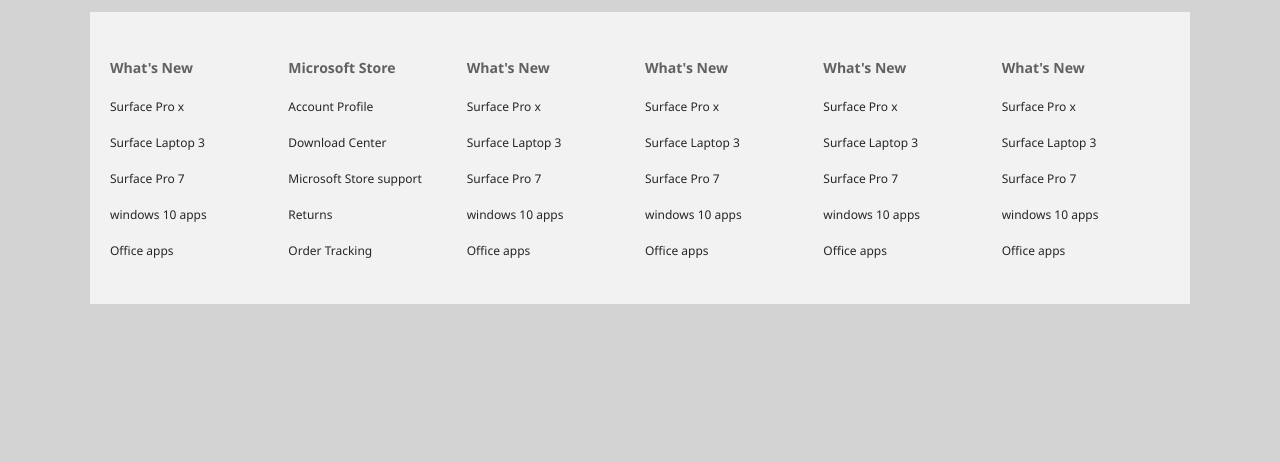
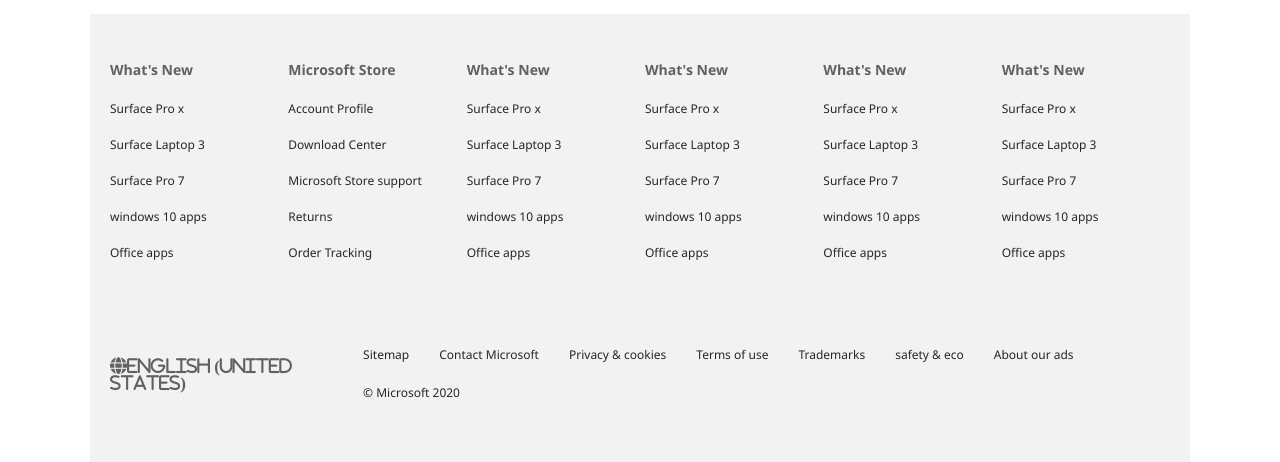
Before and after one commit to Medasele273/ResponsiveWebSite, a plain HTML site: page index.html in a window 1280 px wide. Shown: the part 1934-2396 px from the top of the page. Before the commit the page ends 2238 px from the top, so only its background shows below. Drawn offline with Linux system fonts and the light colour scheme.

Commit message:
added some sections and footer

```diff
--- a/index.html
+++ b/index.html
@@ -156,7 +156,9 @@
         <section class="links">
             <div class="links-inner">
                 <ul>
-                    <li> <h3>What's New</h3></li>
+                    <li>
+                        <h3>What's New</h3>
+                    </li>
                     <li><a href="#">Surface Pro x</a></li>
                     <li><a href="#">Surface Laptop 3</a></li>
                     <li><a href="#">Surface Pro 7</a></li>
@@ -164,7 +166,9 @@
                     <li><a href="#">Office apps</a></li>
                 </ul>
                 <ul>
-                    <li> <h3>Microsoft Store</h3></li>
+                    <li>
+                        <h3>Microsoft Store</h3>
+                    </li>
                     <li><a href="#">Account Profile</a></li>
                     <li><a href="#">Download Center</a></li>
                     <li><a href="#">Microsoft Store support</a></li>
@@ -172,7 +176,9 @@
                     <li><a href="#">Order Tracking</a></li>
                 </ul>
                 <ul>
-                    <li> <h3>What's New</h3></li>
+                    <li>
+                        <h3>What's New</h3>
+                    </li>
                     <li><a href="#">Surface Pro x</a></li>
                     <li><a href="#">Surface Laptop 3</a></li>
                     <li><a href="#">Surface Pro 7</a></li>
@@ -180,7 +186,9 @@
                     <li><a href="#">Office apps</a></li>
                 </ul>
                 <ul>
-                    <li> <h3>What's New</h3></li>
+                    <li>
+                        <h3>What's New</h3>
+                    </li>
                     <li><a href="#">Surface Pro x</a></li>
                     <li><a href="#">Surface Laptop 3</a></li>
                     <li><a href="#">Surface Pro 7</a></li>
@@ -188,7 +196,9 @@
                     <li><a href="#">Office apps</a></li>
                 </ul>
                 <ul>
-                    <li> <h3>What's New</h3></li>
+                    <li>
+                        <h3>What's New</h3>
+                    </li>
                     <li><a href="#">Surface Pro x</a></li>
                     <li><a href="#">Surface Laptop 3</a></li>
                     <li><a href="#">Surface Pro 7</a></li>
@@ -196,7 +206,9 @@
                     <li><a href="#">Office apps</a></li>
                 </ul>
                 <ul>
-                    <li> <h3>What's New</h3></li>
+                    <li>
+                        <h3>What's New</h3>
+                    </li>
                     <li><a href="#">Surface Pro x</a></li>
                     <li><a href="#">Surface Laptop 3</a></li>
                     <li><a href="#">Surface Pro 7</a></li>
@@ -206,6 +218,23 @@
 
             </div>
         </section>
+
+        <!-- Footer -->
+        <footer class="footer">
+            <div class="footer-inner">
+                <div><i class="fas fa-globe">English (United States)</i></div>
+                <ul>
+                    <li><a href="#">Sitemap</a></li>
+                    <li><a href="#">Contact Microsoft</a></li>
+                    <li><a href="#">Privacy & cookies</a></li>
+                    <li><a href="#">Terms of use</a></li>
+                    <li><a href="#">Trademarks</a></li>
+                    <li><a href="#">safety & eco</a></li>
+                    <li><a href="#">About our ads</a></li>
+                    <li><a href="#">&copy; Microsoft 2020</a></li>
+                </ul>
+            </div>
+        </footer>
     </div>
 </body>
 
--- a/style.css
+++ b/style.css
@@ -6,7 +6,7 @@
 
 body {
     font-family: 'Segoe UI', Tahoma, Geneva, Verdana, sans-serif;
-    background:rgb(212, 211, 211);
+    background:rgb(255, 255, 255);
     color: #000;
     font-size: 15px;
     line-height: 1.5;
@@ -176,7 +176,11 @@ ul {
     align-items: center;
     justify-content: flex-start;
     margin: 30px 0 30px;
+    font-size: large;
+    font-weight: bold;
 }
+
+
 
 .follow  * {
     margin-right: 10px;
@@ -205,3 +209,50 @@ ul {
 .links li {
     line-height:3.0;
 }
+
+/* Footer */
+
+.footer {
+    background: #f2f2f2;
+    color: #616161;
+    font-size: 12px;
+    padding: 20px 0;
+
+}
+
+.footer-inner {
+
+    max-width: 1100px;
+    margin: 0 auto;
+    padding: 20px 20px 0 20px;
+    display: flex;
+    align-items: center;
+    justify-content: space-between;
+
+}
+.footer div {
+    margin-bottom: 20px;
+    display: flex;
+    align-items: center;
+
+}
+.footer div i {
+   margin-right: 10px;
+   font-size: 17px;
+
+}
+
+.footer ul {
+    display: flex;
+    flex-direction: row;
+    flex-wrap: wrap;
+}
+
+.footer li {
+    margin-right: 30px;
+    margin-bottom: 20px;
+}
+
+.footer i {
+
+}
```
